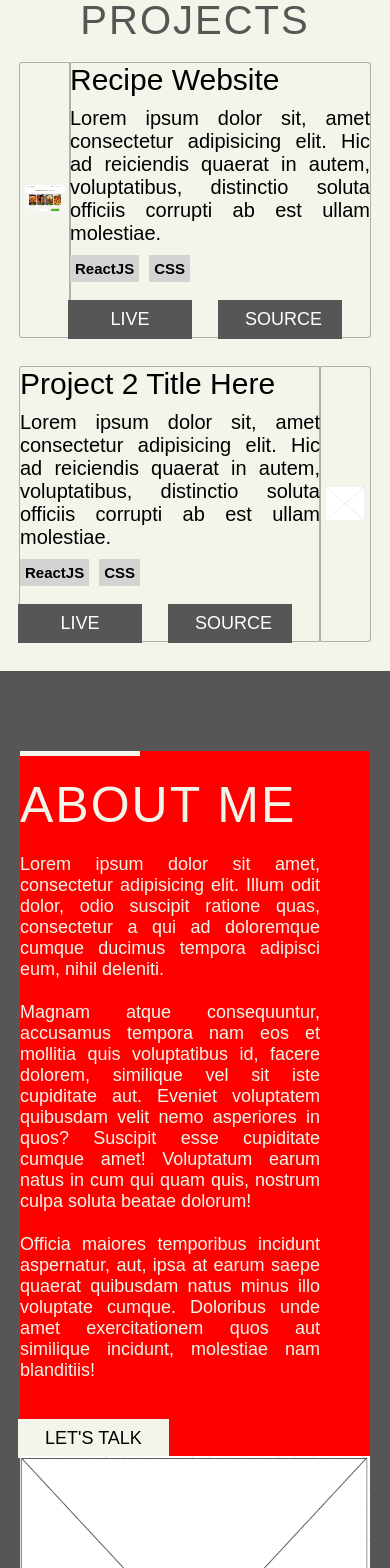
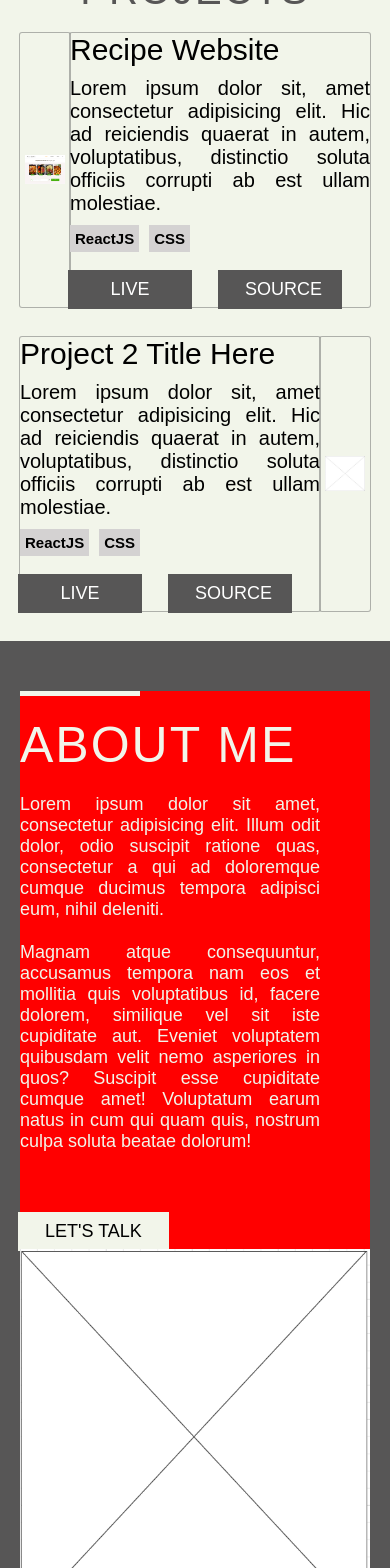
Before and after one commit to AnnaAn01/anna-portfolio-version-2, a React (Create React App) app: page / in a window 390 px wide. Shown: the part 1588-3156 px from the top of the page. Built offline with nearby package versions, Linux system fonts and the light colour scheme.

Commit message:
About section responsive design

```diff
--- a/src/Components/About/About.css
+++ b/src/Components/About/About.css
@@ -3,7 +3,7 @@
   display: flex;
   position: relative;
   width: 100%;
-  padding-top: 8rem;
+  padding-top: 5rem;
   justify-content: center;
   align-items: center;
 }
--- a/src/Components/About/About.js
+++ b/src/Components/About/About.js
@@ -24,12 +24,12 @@ const About = () => {
               natus in cum qui quam quis, nostrum culpa soluta beatae dolorum!
             </p>
             <br />
-            <p className="about__description-p">
+            {/*<p className="about__description-p">
               Officia maiores temporibus incidunt aspernatur, aut, ipsa at earum
               saepe quaerat quibusdam natus minus illo voluptate cumque.
               Doloribus unde amet exercitationem quos aut similique incidunt,
               molestiae nam blanditiis!
-            </p>
+  </p>*/}
           </div>
           <button className="about__follow-btn">Let's talk</button>
         </div>
--- a/src/Components/Navbar/NavbarBackup.js
+++ b/src/Components/Navbar/NavbarBackup.js
@@ -52,7 +52,7 @@ const Navbar = () => {
               to="teckstack"
               spy={true}
               smooth={true}
-              offset={-80}
+              offset={-69}
               duration={1500}
               className="nav-link"
               onClick={closeMenu}
@@ -65,7 +65,7 @@ const Navbar = () => {
               to="portfolio"
               spy={true}
               smooth={true}
-              offset={-79}
+              offset={-69}
               duration={1000}
               className="nav-link"
               onClick={closeMenu}
@@ -78,7 +78,7 @@ const Navbar = () => {
               to="about"
               spy={true}
               smooth={true}
-              offset={-79}
+              offset={-69}
               duration={1000}
               className="nav-link"
               onClick={closeMenu}
@@ -91,7 +91,7 @@ const Navbar = () => {
             to="contact"
             spy={true}
             smooth={true}
-            offset={-30}
+            offset={-69}
             duration={1500}
             className="nav-contact"
             onClick={closeMenu}
--- a/src/Components/Portfolio/Portfolio.css
+++ b/src/Components/Portfolio/Portfolio.css
@@ -2,7 +2,7 @@
   display: flex;
   position: relative;
   width: 100%;
-  padding-top: 8rem;
+  padding-top: 5rem;
   justify-content: center;
   align-items: center;
   background-color: var(--mainBgColor);
```
